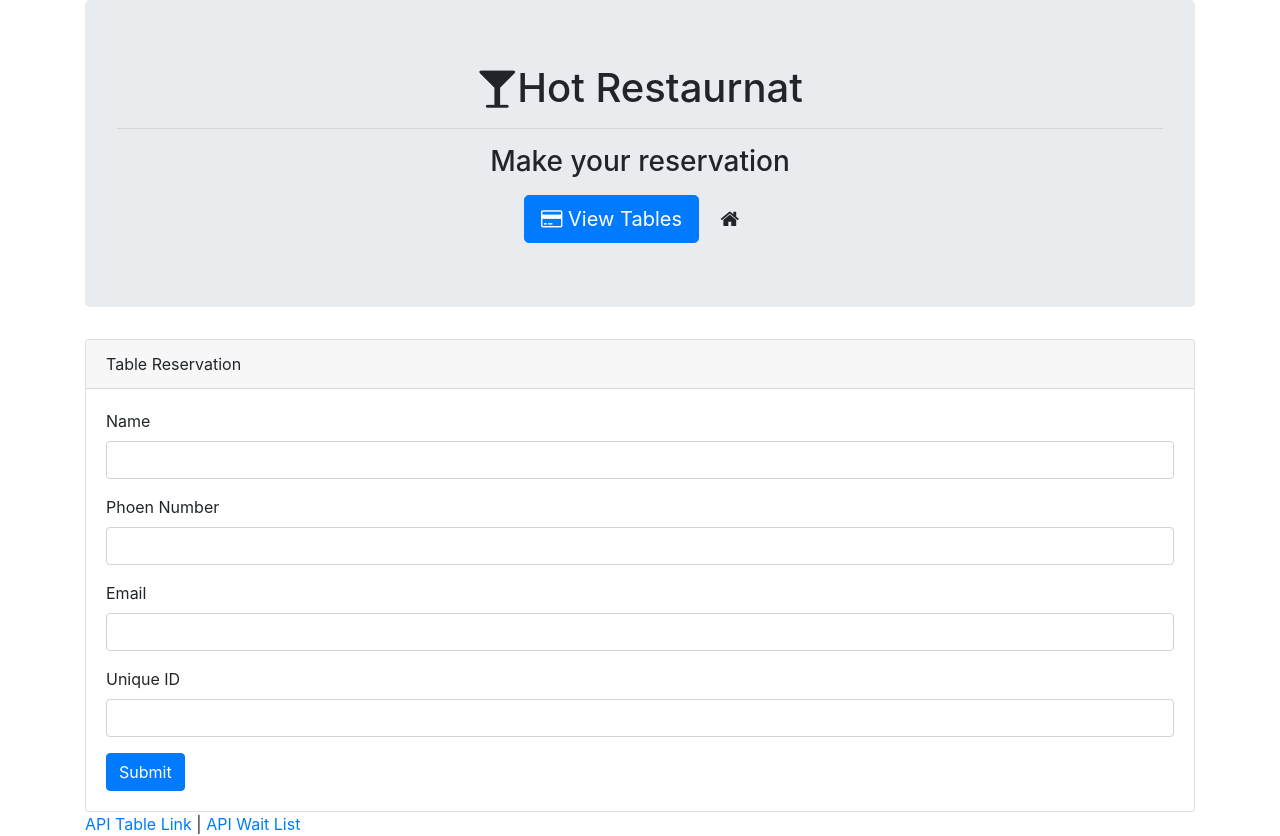
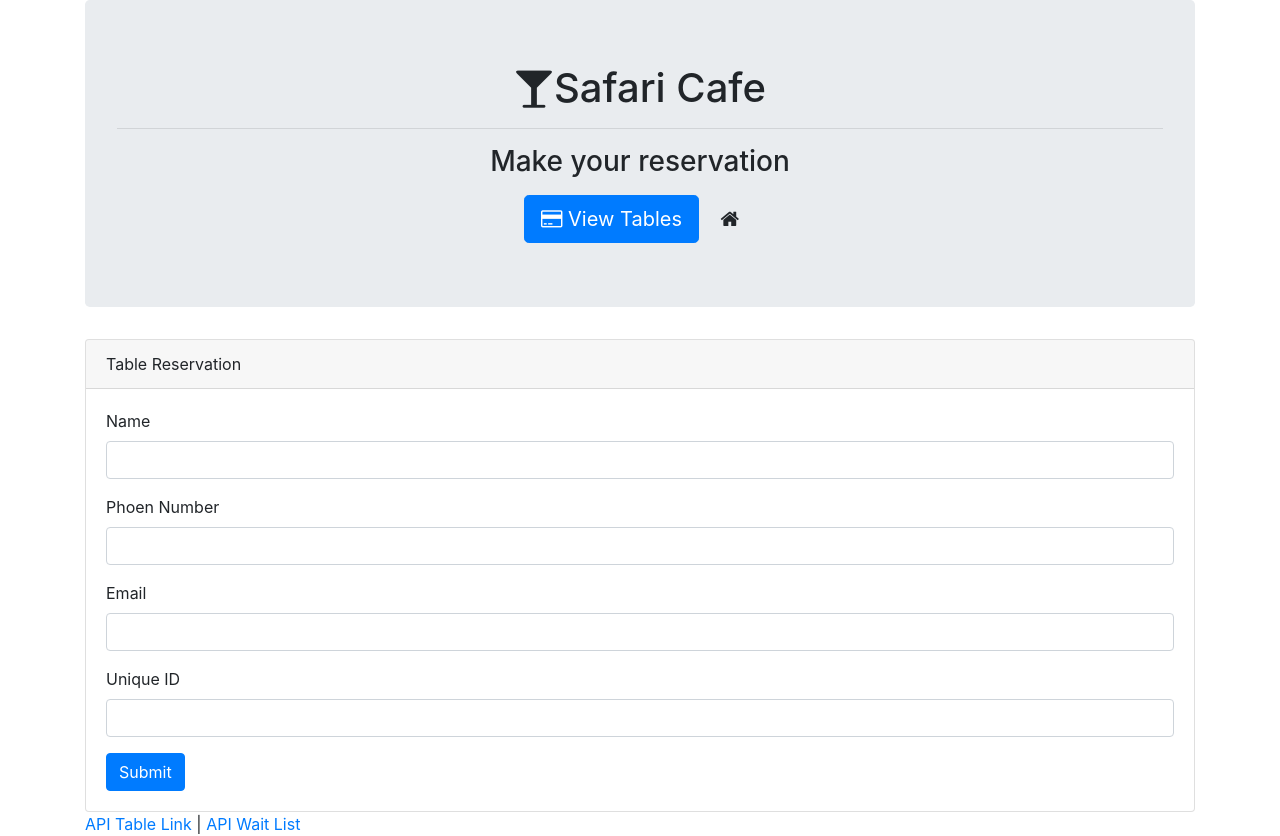
Before and after one commit to willsha90/hotrestaurant, a website: page reservation.html in a window 1280 px wide. Drawn offline with nearby package versions, Linux system fonts and the light colour scheme.

Commit message:
Safari Cafe

```diff
--- a/reservation.html
+++ b/reservation.html
@@ -11,7 +11,7 @@
   <body>
     <div class="container">
         <div class="jumbotron text-center">
-          <h1><i class="fa fa-glass" aria-hidden="true"></i>Hot Restaurnat</h1>
+          <h1><i class="fa fa-glass" aria-hidden="true"></i>Safari Cafe</h1>
           <hr />
           <h3>Make your reservation</h3>
           <p></p>
```
